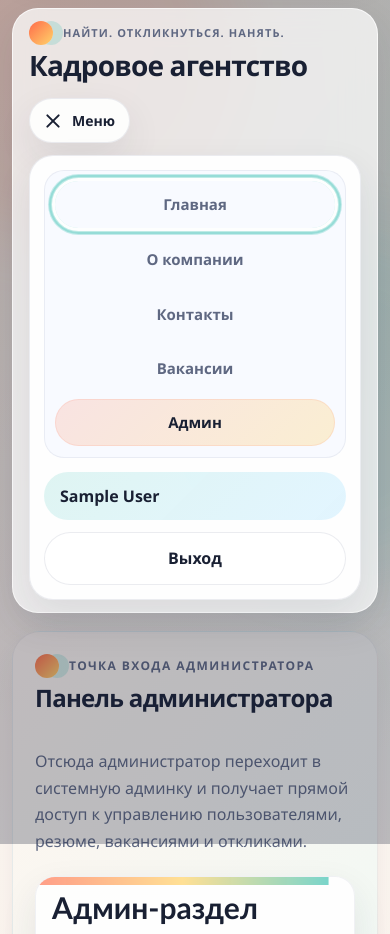
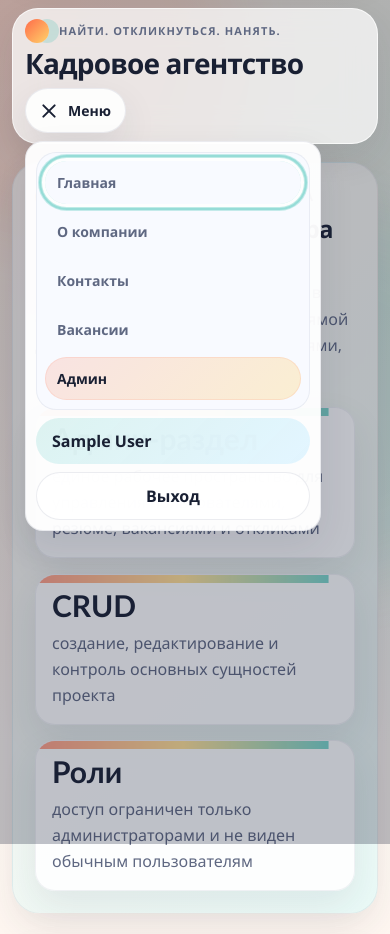
Before and after one commit to zxcmontero/wlyxavchina, a Flask app: page /admin in a window 390 px wide, after a click on "Меню". Shown: the top 934 px of the page. Run offline with Flask 3, Linux system fonts and the light colour scheme; the visitor is signed in with stand-in values (Sample User, id 1).

Commit message:
Adjust mobile header menu layout

```diff
--- a/static/css/main.css
+++ b/static/css/main.css
@@ -2105,8 +2105,18 @@ textarea.form-control {
     }
 
     .header-inner {
+        position: relative;
+        flex-direction: column;
         align-items: flex-start;
+        gap: 10px;
+        padding: 10px 12px;
         border-radius: 26px;
+    }
+
+    .brand-block {
+        flex: 1 1 auto;
+        width: 100%;
+        max-width: none;
     }
 
     .brand-kicker {
@@ -2115,29 +2125,41 @@ textarea.form-control {
     }
 
     .header-panel {
-        flex-direction: column;
-        align-items: flex-start;
-        gap: 12px;
+        flex: 0 0 auto;
+        flex-direction: row;
+        align-items: center;
+        justify-content: flex-start;
+        width: 100%;
+        max-width: 100%;
+        margin-left: 0;
+        gap: 0;
+        position: relative;
     }
 
     .nav-toggle {
         display: inline-flex;
-        align-self: flex-start;
+        align-self: auto;
     }
 
     .header-menu {
         display: none;
+        position: absolute;
+        top: calc(100% + 8px);
+        left: 0;
+        right: auto;
         flex-direction: column;
         align-items: stretch;
-        align-self: flex-start;
-        gap: 14px;
-        max-height: calc(100vh - 112px);
+        align-self: auto;
+        width: min(296px, calc(100vw - 24px));
+        gap: 8px;
+        max-height: min(calc(100vh - 112px), 68vh);
         overflow-y: auto;
-        padding: 14px;
-        border-radius: 24px;
+        padding: 10px;
+        border-radius: 18px;
         background: rgba(255, 255, 255, 0.96);
         border: 1px solid rgba(65, 74, 112, 0.1);
         box-shadow: var(--shadow-soft);
+        z-index: 25;
     }
 
     .header-menu.is-open {
@@ -2147,8 +2169,15 @@ textarea.form-control {
     .site-nav {
         flex-direction: column;
         align-items: stretch;
-        border-radius: 24px;
-        padding: 10px;
+        border-radius: 18px;
+        padding: 8px;
+        gap: 6px;
+    }
+
+    .nav-link {
+        justify-content: flex-start;
+        padding: 10px 12px;
+        font-size: 14px;
     }
 
     .nav-link,
@@ -2164,8 +2193,26 @@ textarea.form-control {
     }
 
     .header-actions {
-        flex-direction: column;
+        flex-direction: row;
+        flex-wrap: wrap;
         align-items: stretch;
+        gap: 8px;
+    }
+
+    .header-actions .btn,
+    .nav-user {
+        padding-top: 10px;
+        padding-bottom: 10px;
+    }
+
+    .header-actions .btn {
+        width: auto;
+        flex: 1 1 calc(50% - 4px);
+        justify-content: center;
+    }
+
+    .nav-user {
+        flex: 1 1 100%;
     }
 
     .vacancy-card-salary,
```
